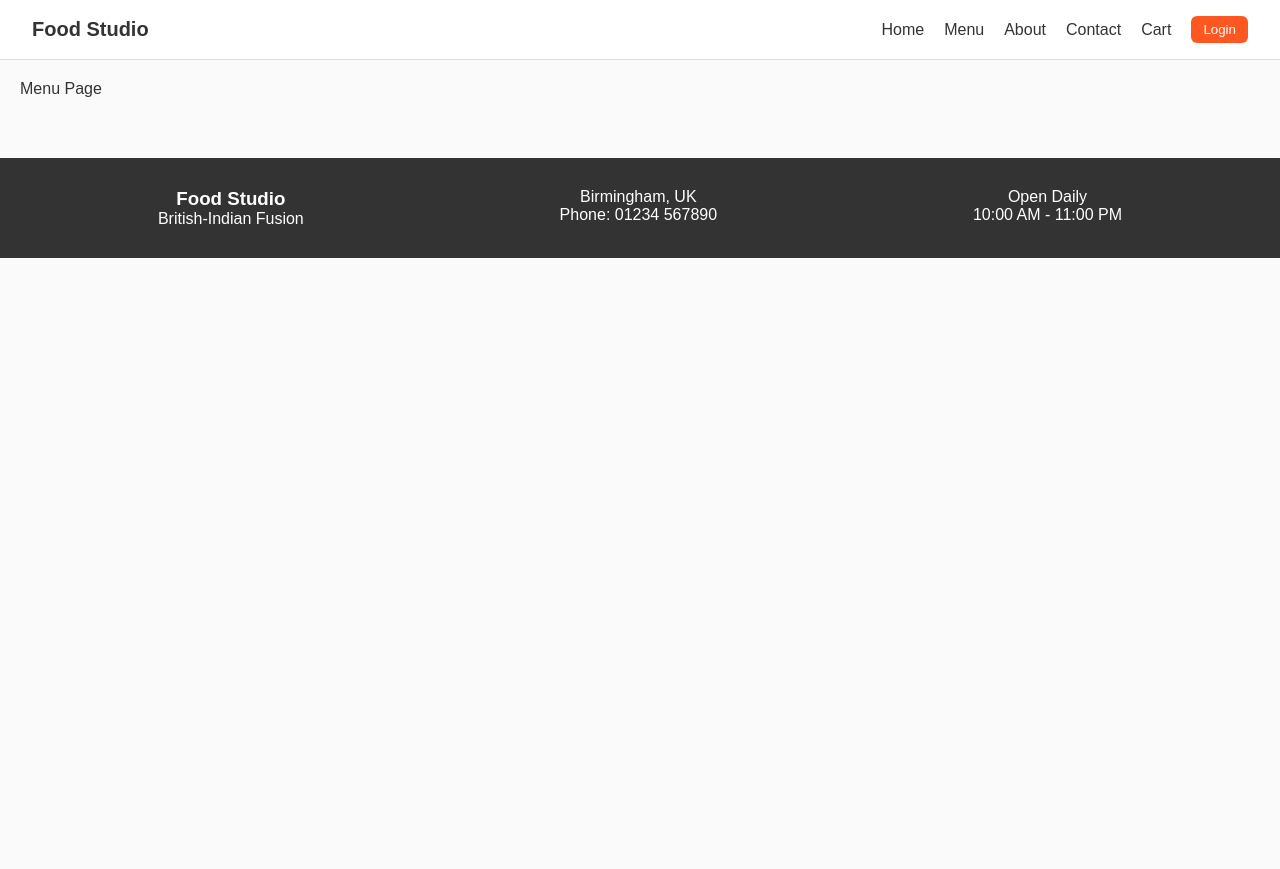
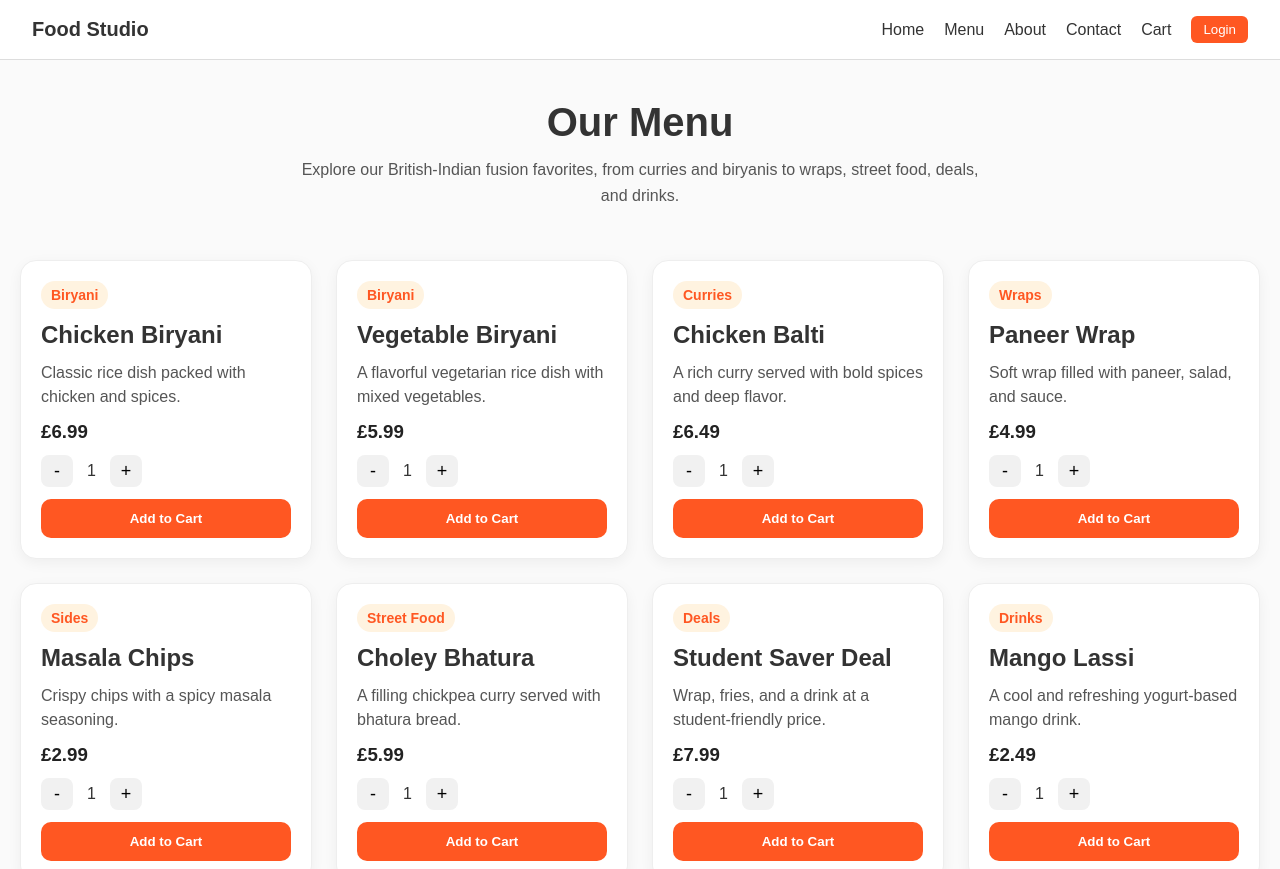
Before and after one commit to Minimax291/Food_Studio_Demo, a React (Vite) app: page /menu in a window 1280 px wide. Shown: the top 869 px of the page. Before the commit the page ends 800 px from the top, so only its background shows below. Built offline with nearby package versions, Linux system fonts and the light colour scheme.

Commit message:
Added demo menu page

```diff
--- /dev/null
+++ b/src/data/menuData.ts
@@ -0,0 +1,66 @@
+export type MenuItem = {
+  id: number;
+  name: string;
+  description: string;
+  price: number;
+  category: string;
+};
+
+export const menuItems: MenuItem[] = [
+  {
+    id: 1,
+    name: "Chicken Biryani",
+    description: "Classic rice dish packed with chicken and spices.",
+    price: 6.99,
+    category: "Biryani",
+  },
+  {
+    id: 2,
+    name: "Vegetable Biryani",
+    description: "A flavorful vegetarian rice dish with mixed vegetables.",
+    price: 5.99,
+    category: "Biryani",
+  },
+  {
+    id: 3,
+    name: "Chicken Balti",
+    description: "A rich curry served with bold spices and deep flavor.",
+    price: 6.49,
+    category: "Curries",
+  },
+  {
+    id: 4,
+    name: "Paneer Wrap",
+    description: "Soft wrap filled with paneer, salad, and sauce.",
+    price: 4.99,
+    category: "Wraps",
+  },
+  {
+    id: 5,
+    name: "Masala Chips",
+    description: "Crispy chips with a spicy masala seasoning.",
+    price: 2.99,
+    category: "Sides",
+  },
+  {
+    id: 6,
+    name: "Choley Bhatura",
+    description: "A filling chickpea curry served with bhatura bread.",
+    price: 5.99,
+    category: "Street Food",
+  },
+  {
+    id: 7,
+    name: "Student Saver Deal",
+    description: "Wrap, fries, and a drink at a student-friendly price.",
+    price: 7.99,
+    category: "Deals",
+  },
+  {
+    id: 8,
+    name: "Mango Lassi",
+    description: "A cool and refreshing yogurt-based mango drink.",
+    price: 2.49,
+    category: "Drinks",
+  },
+];
--- /dev/null
+++ b/src/pages/MenuPage.css
@@ -0,0 +1,94 @@
+.menu-page {
+  display: flex;
+  flex-direction: column;
+  gap: 32px;
+}
+
+.menu-header {
+  text-align: center;
+  padding: 20px 0;
+}
+
+.menu-header h1 {
+  font-size: 40px;
+  margin-bottom: 12px;
+}
+
+.menu-header p {
+  max-width: 700px;
+  margin: 0 auto;
+  line-height: 1.6;
+  color: #555;
+}
+
+.menu-grid {
+  display: grid;
+  grid-template-columns: repeat(auto-fit, minmax(260px, 1fr));
+  gap: 24px;
+}
+
+.menu-card {
+  background-color: white;
+  border: 1px solid #eee;
+  border-radius: 16px;
+  padding: 20px;
+  box-shadow: 0 4px 14px rgba(0, 0, 0, 0.05);
+  display: flex;
+  flex-direction: column;
+  gap: 12px;
+}
+
+.menu-category {
+  display: inline-block;
+  width: fit-content;
+  background-color: #fff3e0;
+  color: #ff5722;
+  padding: 6px 10px;
+  border-radius: 999px;
+  font-size: 14px;
+  font-weight: 600;
+}
+
+.menu-card h2 {
+  font-size: 24px;
+}
+
+.menu-card p {
+  color: #555;
+  line-height: 1.5;
+}
+
+.menu-card h3 {
+  color: #222;
+}
+
+.quantity-controls {
+  display: flex;
+  align-items: center;
+  gap: 14px;
+}
+
+.quantity-controls button {
+  width: 32px;
+  height: 32px;
+  border: none;
+  border-radius: 8px;
+  background-color: #f1f1f1;
+  cursor: pointer;
+  font-size: 18px;
+}
+
+.add-to-cart-btn {
+  margin-top: auto;
+  padding: 12px 16px;
+  border: none;
+  border-radius: 10px;
+  background-color: #ff5722;
+  color: white;
+  font-weight: 600;
+  cursor: pointer;
+}
+
+.add-to-cart-btn:hover {
+  background-color: #e64a19;
+}
--- a/src/pages/MenuPage.tsx
+++ b/src/pages/MenuPage.tsx
@@ -1,3 +1,52 @@
+import { useState } from "react";
+import { menuItems } from "../data/menuData";
+import "./MenuPage.css";
+
 export default function MenuPage() {
-  return <div>Menu Page</div>;
+  const [quantities, setQuantities] = useState<{ [key: number]: number }>({});
+
+  const handleIncrease = (id: number) => {
+    setQuantities((prev) => ({
+      ...prev,
+      [id]: (prev[id] || 1) + 1,
+    }));
+  };
+
+  const handleDecrease = (id: number) => {
+    setQuantities((prev) => ({
+      ...prev,
+      [id]: Math.max((prev[id] || 1) - 1, 1),
+    }));
+  };
+
+  return (
+    <div className="menu-page">
+      <div className="menu-header">
+        <h1>Our Menu</h1>
+        <p>
+          Explore our British-Indian fusion favorites, from curries and biryanis
+          to wraps, street food, deals, and drinks.
+        </p>
+      </div>
+
+      <div className="menu-grid">
+        {menuItems.map((item) => (
+          <div className="menu-card" key={item.id}>
+            <span className="menu-category">{item.category}</span>
+            <h2>{item.name}</h2>
+            <p>{item.description}</p>
+            <h3>£{item.price.toFixed(2)}</h3>
+
+            <div className="quantity-controls">
+              <button onClick={() => handleDecrease(item.id)}>-</button>
+              <span>{quantities[item.id] || 1}</span>
+              <button onClick={() => handleIncrease(item.id)}>+</button>
+            </div>
+
+            <button className="add-to-cart-btn">Add to Cart</button>
+          </div>
+        ))}
+      </div>
+    </div>
+  );
 }
```
